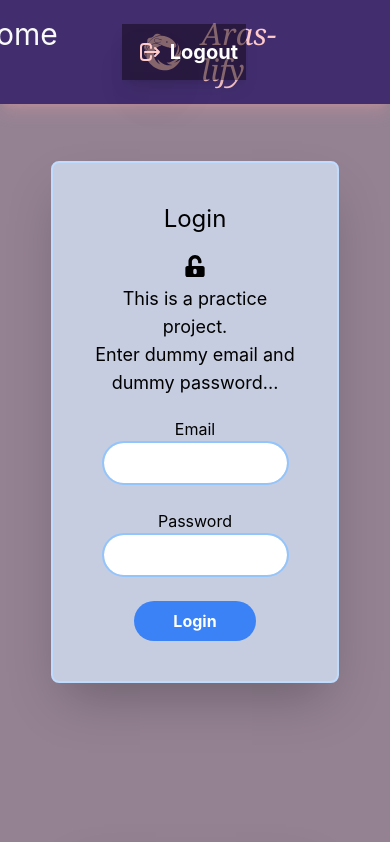
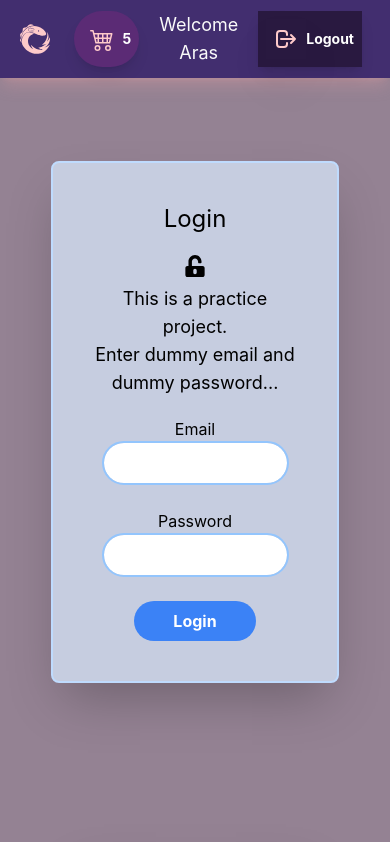
Before and after one commit to codecygen/064-React-Redux-TailwindCSS, a React (Create React App) app: page / in a window 390 px wide. Shown: the top 842 px of the page. Built offline with nearby package versions, Linux system fonts and the light colour scheme.

Commit message:
navbar made responsive

```diff
--- a/src/App.css
+++ /dev/null
@@ -1,38 +0,0 @@
-.App {
-  text-align: center;
-}
-
-.App-logo {
-  height: 40vmin;
-  pointer-events: none;
-}
-
-@media (prefers-reduced-motion: no-preference) {
-  .App-logo {
-    animation: App-logo-spin infinite 20s linear;
-  }
-}
-
-.App-header {
-  background-color: #282c34;
-  min-height: 100vh;
-  display: flex;
-  flex-direction: column;
-  align-items: center;
-  justify-content: center;
-  font-size: calc(10px + 2vmin);
-  color: white;
-}
-
-.App-link {
-  color: #61dafb;
-}
-
-@keyframes App-logo-spin {
-  from {
-    transform: rotate(0deg);
-  }
-  to {
-    transform: rotate(360deg);
-  }
-}
--- a/src/App.js
+++ b/src/App.js
@@ -1,6 +1,4 @@
 import { useState } from 'react';
-
-import './App.css';
 
 import Navbar from './components/Navbar';
 import Login from './components/Login';
--- a/src/components/Navbar.js
+++ b/src/components/Navbar.js
@@ -1,33 +1,47 @@
-import React from 'react';
+import React, { useState, useEffect } from 'react';
 
 import { SiReactivex } from "react-icons/si";
 import { BsCart4 } from "react-icons/bs";
 import { HiOutlineLogout } from "react-icons/hi";
 
 const Navbar = props => {
+    const [windowWidth, setWindowWidth] = useState(window.innerWidth);
+
+    useEffect(() => {
+        const interim = setInterval(() => {
+            setWindowWidth(window.innerWidth);
+        }, 100);
+
+        return () => clearInterval(interim);
+    }, [windowWidth]);
+
+    console.log(windowWidth);
+
     return (
-        <section className="fixed w-screen bg-[rgba(62,42,109,0.95)] py-4 shadow-lg shadow-red-300/25">
-            <div className="flex flex-row relative mx-36 items-center">
+        <section className="fixed right-0 left-0 w-screen bg-[rgba(62,42,109,0.95)] py-6 shadow-lg shadow-red-300/25">
+            <div className="flex flex-row relative mx-5 lg:mx-36 items-center">
                 <div className="flex items-center">
-                    <SiReactivex size="50" className="text-red-200 shadow-2xl" />
-                    <h1 className="px-5 text-3xl font-serif italic text-red-200">
+                    <SiReactivex size={windowWidth >= 540 ? '50' : '30'} className="text-red-200 shadow-2xl" />
+
+                    {windowWidth >= 540 &&
+                    <h1 className="px-5 text-lg lg:text-3xl font-serif italic text-red-200">
                         Aras-lify
-                    </h1>
+                    </h1>}
                 </div>
 
-                <div className="absolute right-0 flex items-center">
-                    <button className="text-xl flex items-center bg-[rgba(117,41,124,0.5)] hover:bg-[rgba(85,14,88,0.5)] text-white font-bold py-2 px-4 rounded-full shadow-lg"
+                <div className="absolute right-2 flex items-center">
+                    <button className="text-sm lg:text-xl px-2 lg:px-4 flex items-center bg-[rgba(117,41,124,0.5)] hover:bg-[rgba(85,14,88,0.5)] text-white font-bold py-2 rounded-full shadow-lg"
                         onClick={props.clickCartHandler}
                     >
                         <BsCart4 className="text-red-200 px-2" size="40" />
                         <p>5</p>
                     </button>
 
-                    <p className="px-16 text-3xl text-neutral-50">
-                        Welcome Aras
+                    <p className="px-5 lg:px-16 text-lg lg:text-2xl text-neutral-50 text-center">
+                        Welcome <br/> Aras
                     </p>
 
-                    <button className="text-xl flex items-center bg-[rgba(17,5,19,0.5)] hover:bg-[rgba(78,40,67,0.5)] text-white font-bold py-2 px-2 shadow-lg">
+                    <button className="text-sm lg:text-xl flex items-center bg-[rgba(17,5,19,0.5)] hover:bg-[rgba(78,40,67,0.5)] text-white font-bold py-2 px-2 shadow-lg">
                         <HiOutlineLogout className="text-red-200 shadow-2xl px-2" size="40" />
                         <p>Logout</p>
                     </button>
```
